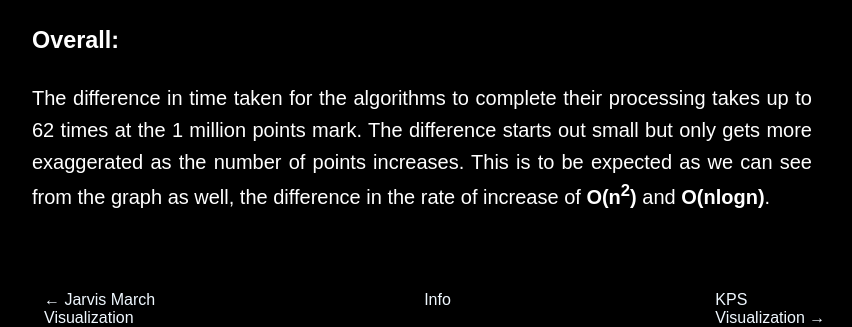
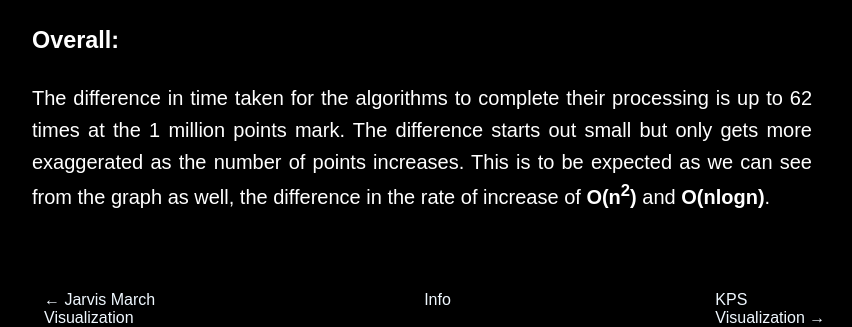
Before and after one commit to SakshamBajaj18/Convex-Hull, a Flask app: page /comparison in a window 1280 px wide. Shown: the part 936-1263 px from the top of the page, without its empty margins (218-1070 px from the left). Run offline with Flask 3, Linux system fonts and the light colour scheme.

Commit message:
complexityComp fixed a grammatical error

```diff
--- a/GUI/templates/complexityComp.html
+++ b/GUI/templates/complexityComp.html
@@ -126,7 +126,7 @@
 
       <h3>Overall:</h3>
       <p>
-        The difference in time taken for the algorithms to complete their processing takes up to 62 times at the 1 million points mark.
+        The difference in time taken for the algorithms to complete their processing is up to 62 times at the 1 million points mark.
         The difference starts out small but only gets more exaggerated as the number of points increases.
         This is to be expected as we can see from the graph as well, the difference in the rate of increase of <b>O(n<sup>2</sup>)</b> and <b>O(nlogn)</b>.
     </p>
```
